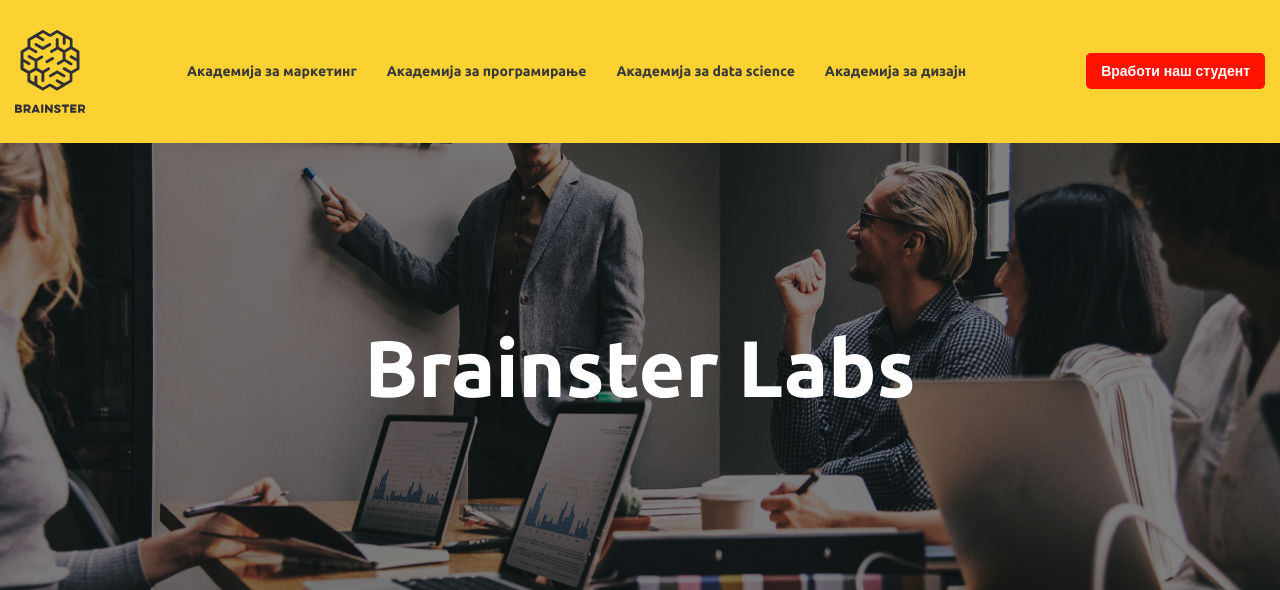
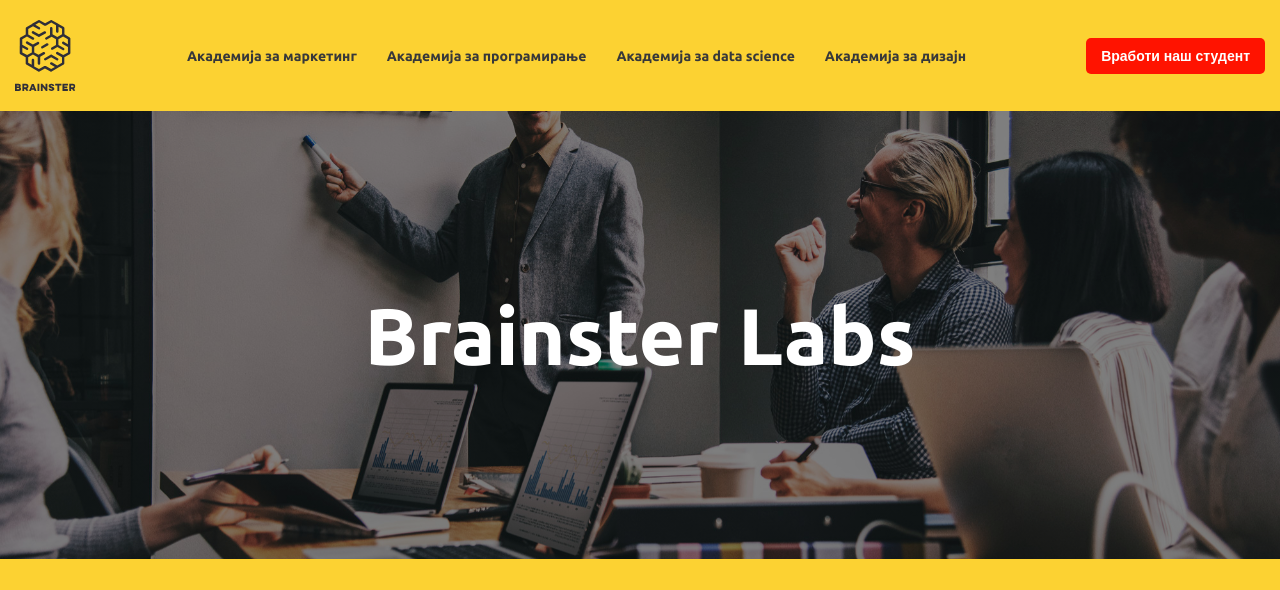
Before and after one commit to Kartinov/brainsterlabs_dimchekartinovfs6, a PHP site: page / in a window 1280 px wide. Shown: the top 590 px of the page. Run offline with PHP 8.4, Linux system fonts and the light colour scheme.

Commit message:
Lower header height

```diff
--- a/assets/css/main.css
+++ b/assets/css/main.css
@@ -130,8 +130,8 @@ header .nav-wrapper {
 }
 @media (min-width: 810px) {
   header .nav-wrapper {
-    padding-top: 1.875rem;
-    padding-bottom: 1.875rem;
+    padding-top: 1.25rem;
+    padding-bottom: 1.25rem;
   }
 }
 @media (min-width: 1200px) {
@@ -147,7 +147,7 @@ header .nav-wrapper {
   }
 }
 header .nav-wrapper .logo {
-  width: clamp(3.1875rem, 8vw, 4.6875rem);
+  width: clamp(3.1875rem, 5vw, 4.6875rem);
 }
 header .nav-wrapper ul.nav-menu-items {
   list-style: none;
--- a/assets/scss/components/_navbar.scss
+++ b/assets/scss/components/_navbar.scss
@@ -19,8 +19,8 @@ header {
 
     padding: math.div(var.$gutter-base, 2);
     @include mix.breakpoint('custom-medium', min) {
-      padding-top: var.$gutter-base;
-      padding-bottom: var.$gutter-base;
+      padding-top: math.div(var.$gutter-base, 1.5);
+      padding-bottom: math.div(var.$gutter-base, 1.5);
     }
 
     @include mix.breakpoint('x-large', min) {
@@ -34,7 +34,7 @@ header {
     }
 
     .logo {
-      width: clamp((var.$gutter-base * 1.7), 8vw, (var.$gutter-base * 2.5));
+      width: clamp((var.$gutter-base * 1.7), 5vw, (var.$gutter-base * 2.5));
     }
 
     ul.nav-menu-items {
@@ -108,7 +108,7 @@ header {
           margin-top: 0;
         }
         @include mix.breakpoint('large', min) {
-          margin-left: clamp(var.$gutter-base, 10vw, (var.$gutter-base * 3));
+         margin-left: clamp(var.$gutter-base, 10vw, (var.$gutter-base * 3));
         }
       }
 
--- a/package.json
+++ b/package.json
@@ -4,7 +4,7 @@
   "description": "",
   "main": "index.js",
   "scripts": {
-    "start": "index.html",
+    "start": "node index.js",
     "server": "live-server",
     "compile:sass": "sass -w assets/scss:assets/css",
     "autoprefixer": "postcss assets/css/main.css --use autoprefixer -d assets/css"
```
Also changed, not shown: 1 other file.
